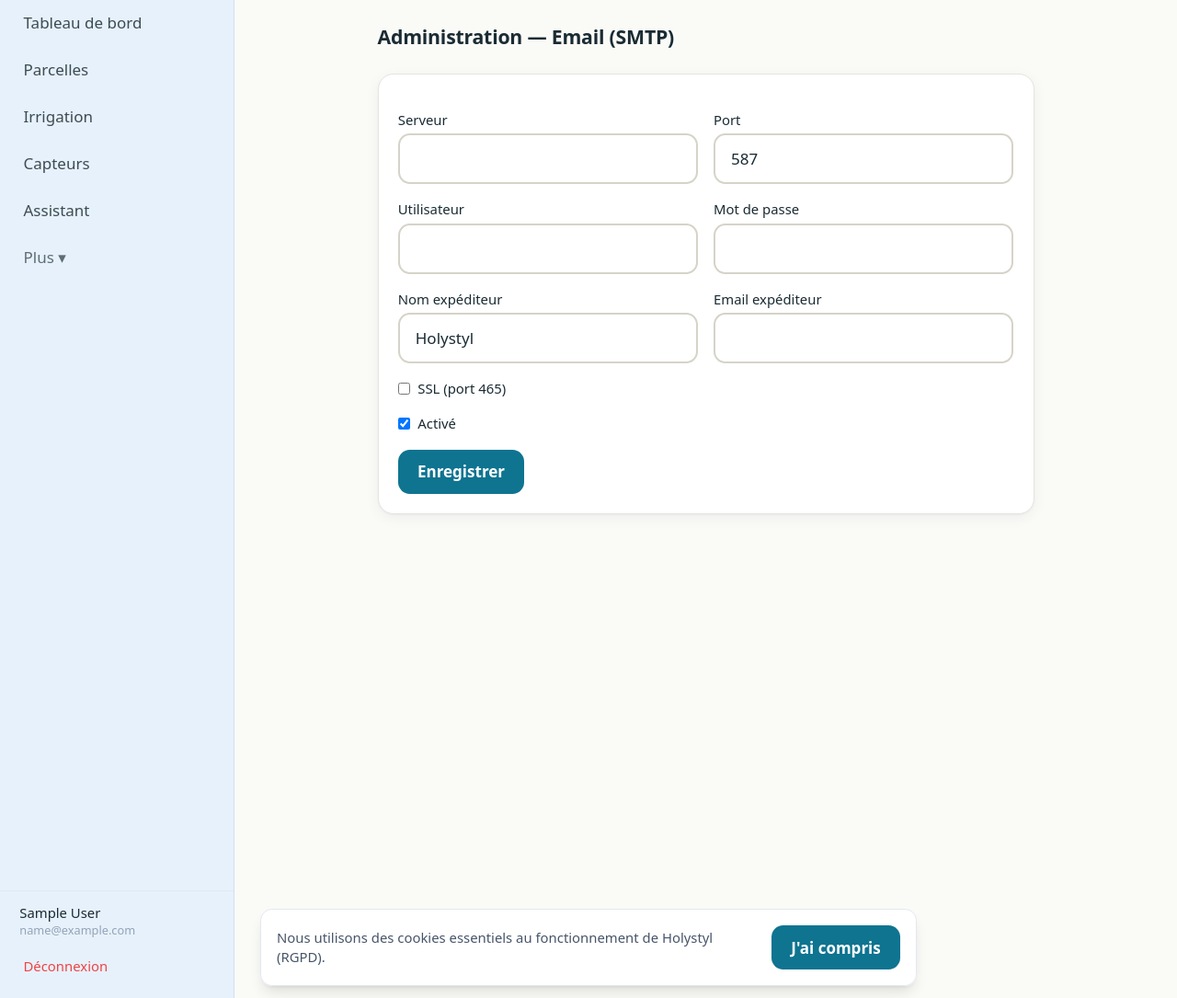
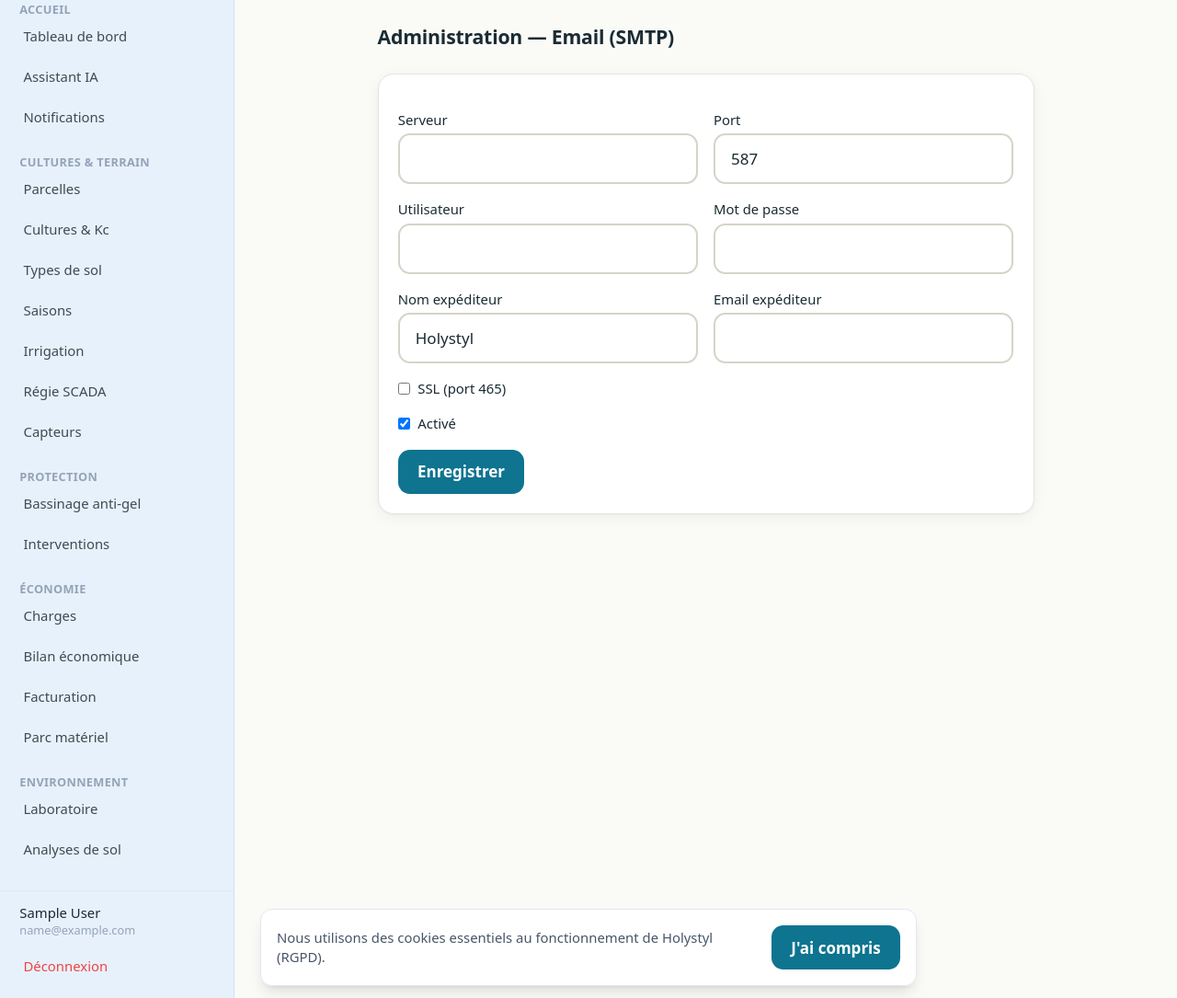
Before and after one commit to Nate75015/holystyl-django, a Django app: page /admin-panel/ in a window 1280 px wide. Shown: the part 75-1160 px from the top of the page at 92% size. Run offline with Django 5.2, Linux system fonts and the light colour scheme; the visitor is signed in with stand-in values (Sample User, id 1); data that the repository does not hold is empty; parts of the project's set-up code (start-up, migrations or seed data) failed here and were passed over; some web fonts are replaced.

Commit message:
feat(ui): navigation en 7 sections (Accueil, Cultures & Terrain, Protection, Économie, Environnement, RH, Mon compte)
Sections affichées directement dans la sidebar (fin du menu 'Plus' replié).

Co-Authored-By: Claude Opus 4.8 (1M context) <noreply@anthropic.com>

```diff
--- a/core/context_processors.py
+++ b/core/context_processors.py
@@ -5,27 +5,27 @@ from django.utils.translation import gettext_lazy as _
 
 
 def layout(request):
-    """Structure de navigation de la sidebar + branding.
+    """Navigation de la sidebar (sections) + accès rapides mobiles + branding.
 
-    Reflète les modules de l'app React (cf. MIGRATION_PLAN §2). Les liens dont
-    la route n'existe pas encore (tranches suivantes) valent `None` et sont
-    rendus désactivés.
+    Les pages sont regroupées en sections métier. Les liens dont la route
+    n'existe pas encore valent `None` (rendus désactivés).
     """
+    # Accès rapides de la barre mobile (bas d'écran)
     nav_primary = [
-        {"label": _("Tableau de bord"), "url_name": "core:dashboard", "icon": "activity"},
-        {"label": _("Parcelles"), "url_name": "parcelles:list", "icon": "map"},
-        {"label": _("Irrigation"), "url_name": "irrigation:irrigation", "icon": "droplet"},
-        {"label": _("Capteurs"), "url_name": "iot:capteurs", "icon": "radio"},
-        {"label": _("Assistant"), "url_name": "ia:assistant", "icon": "sparkles"},
+        {"label": _("Accueil"), "url_name": "core:dashboard"},
+        {"label": _("Parcelles"), "url_name": "parcelles:list"},
+        {"label": _("Irrigation"), "url_name": "irrigation:irrigation"},
+        {"label": _("Planning"), "url_name": "planning:planning"},
+        {"label": _("Assistant"), "url_name": "ia:assistant"},
     ]
+
     nav_sections = [
         {
-            "label": _("Pilotage hydrique"),
+            "label": _("Accueil"),
             "items": [
-                {"label": _("Régie SCADA"), "url_name": "iot:regie"},
-                {"label": _("Irrigation"), "url_name": "irrigation:irrigation"},
-                {"label": _("Bassinage"), "url_name": "irrigation:bassinage"},
-                {"label": _("Capteurs"), "url_name": "iot:capteurs"},
+                {"label": _("Tableau de bord"), "url_name": "core:dashboard"},
+                {"label": _("Assistant IA"), "url_name": "ia:assistant"},
+                {"label": _("Notifications"), "url_name": "notifications:center"},
             ],
         },
         {
@@ -35,15 +35,16 @@ def layout(request):
                 {"label": _("Cultures & Kc"), "url_name": "agronomie:cultures_kc"},
                 {"label": _("Types de sol"), "url_name": "agronomie:types_sol"},
                 {"label": _("Saisons"), "url_name": "agronomie:saisons"},
+                {"label": _("Irrigation"), "url_name": "irrigation:irrigation"},
+                {"label": _("Régie SCADA"), "url_name": "iot:regie"},
+                {"label": _("Capteurs"), "url_name": "iot:capteurs"},
             ],
         },
         {
-            "label": _("Opérations & Analyses"),
+            "label": _("Protection"),
             "items": [
-                {"label": _("Parc matériel"), "url_name": "operations:parc_materiel"},
+                {"label": _("Bassinage anti-gel"), "url_name": "irrigation:bassinage"},
                 {"label": _("Interventions"), "url_name": "operations:interventions"},
-                {"label": _("Laboratoire"), "url_name": "analyses:laboratoire"},
-                {"label": _("Analyses de sol"), "url_name": "analyses:analyses_sol"},
             ],
         },
         {
@@ -52,22 +53,23 @@ def layout(request):
                 {"label": _("Charges"), "url_name": "finances:charges"},
                 {"label": _("Bilan économique"), "url_name": "finances:bilan_economique"},
                 {"label": _("Facturation"), "url_name": "finances:facturation"},
+                {"label": _("Parc matériel"), "url_name": "operations:parc_materiel"},
             ],
         },
         {
-            "label": _("Planning & Équipe"),
+            "label": _("Environnement"),
             "items": [
-                {"label": _("Planning"), "url_name": "planning:planning"},
-                {"label": _("Mes tâches"), "url_name": "equipe:mes_taches"},
-                {"label": _("Équipe"), "url_name": "equipe:equipe"},
-                {"label": _("Tâches"), "url_name": "equipe:taches"},
+                {"label": _("Laboratoire"), "url_name": "analyses:laboratoire"},
+                {"label": _("Analyses de sol"), "url_name": "analyses:analyses_sol"},
             ],
         },
         {
-            "label": _("Assistant & alertes"),
+            "label": _("RH"),
             "items": [
-                {"label": _("Assistant IA"), "url_name": "ia:assistant"},
-                {"label": _("Notifications"), "url_name": "notifications:center"},
+                {"label": _("Planning"), "url_name": "planning:planning"},
+                {"label": _("Équipe"), "url_name": "equipe:equipe"},
+                {"label": _("Tâches"), "url_name": "equipe:taches"},
+                {"label": _("Mes tâches"), "url_name": "equipe:mes_taches"},
             ],
         },
         {
@@ -79,6 +81,7 @@ def layout(request):
             ],
         },
     ]
+
     return {
         "APP_NAME": getattr(settings, "APP_NAME", "Holystyl"),
         "nav_primary": nav_primary,
--- a/templates/partials/sidebar.html
+++ b/templates/partials/sidebar.html
@@ -5,35 +5,19 @@
     <span class="text-lg font-bold tracking-tight">{{ APP_NAME }}</span>
   </div>
 
-  <nav class="flex-1 space-y-1 overflow-y-auto px-3">
-    {% for item in nav_primary %}
-      {% if item.url_name %}
-        <a href="{% url item.url_name %}"
-           class="sidebar-link {% if request.resolver_match.view_name == item.url_name %}sidebar-link-active{% endif %}">
-          {{ item.label }}
-        </a>
-      {% else %}
-        <span class="sidebar-link cursor-not-allowed opacity-50" title="{% trans 'Bientôt' %}">{{ item.label }}</span>
-      {% endif %}
-    {% endfor %}
-
-    <div class="mt-4" x-data="{ open: false }">
-      <button @click="open = !open" class="sidebar-link w-full text-left opacity-80">{% trans "Plus" %} ▾</button>
-      <div x-show="open" x-cloak class="mt-1 space-y-3 pl-2">
+  <nav class="flex-1 space-y-4 overflow-y-auto px-3 pb-4">
     {% for section in nav_sections %}
       <div>
-            <p class="px-2 text-xs font-medium uppercase tracking-wide text-slate-400">{{ section.label }}</p>
+        <p class="px-2 pb-1 text-xs font-semibold uppercase tracking-wide text-slate-400">{{ section.label }}</p>
         {% for sub in section.items %}
           {% if sub.url_name %}
             <a href="{% url sub.url_name %}" class="sidebar-link text-sm {% if request.resolver_match.view_name == sub.url_name %}sidebar-link-active{% endif %}">{{ sub.label }}</a>
           {% else %}
-                <span class="sidebar-link cursor-not-allowed text-sm opacity-50">{{ sub.label }}</span>
+            <span class="sidebar-link cursor-not-allowed text-sm opacity-50" title="{% trans 'Bientôt' %}">{{ sub.label }}</span>
           {% endif %}
         {% endfor %}
       </div>
     {% endfor %}
-      </div>
-    </div>
   </nav>
 
   <div class="border-t border-slate-200 p-3 dark:border-white/10">
```
Lines whose indentation alone changed are shown as unchanged.
